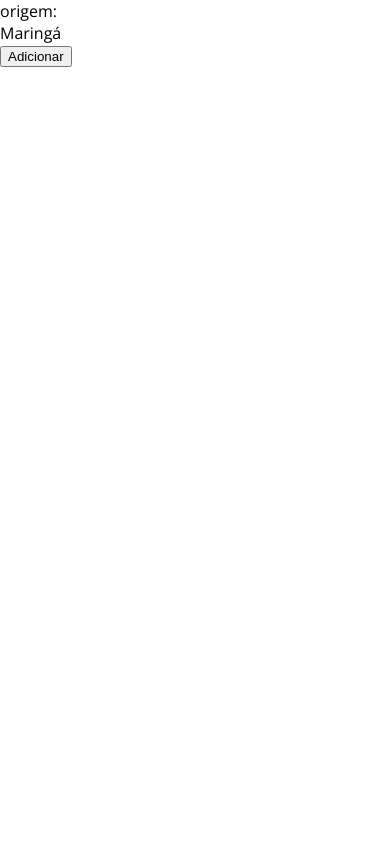
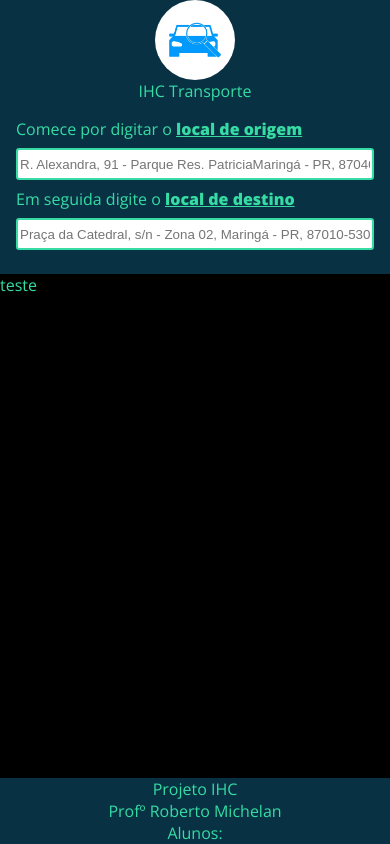
Before and after one commit to Andyzoka/IHC, a Next.js app: page /app in a window 390 px wide. Built offline with nearby package versions, Linux system fonts and the light colour scheme.

Commit message:
atulizado pagina da aplicação com responsividade

```diff
--- a/pages/app.js
+++ b/pages/app.js
@@ -1,28 +1,47 @@
+import Head from 'next/head'
+import styles from '../styles/App.module.css'
+
 import { useState} from 'react';
 
-function Trocar() {
-    const [origem, setOrigem] = useState('Maringá');
-
-    function Troca() {
-        setOrigem('São Paulo');
-        if(origem === 'São Paulo'){
-            setOrigem('Maringá');
-        }
-    }
+export default function Cadastro() {
     return (
-        <div>
-            <div>
-                <span>{origem}</span>
+        <div className={styles.container}>
+            <Head>
+                <title>IHC Transporte</title>
+                <link rel="icon" href="/react.ico" />
+            </Head>
+            <div className={styles.header}>
+                <div className={styles.logo}>
+                    <a href='/'>
+                        <img id={styles.logo} src="/logo.jpg" alt='carro com uma lupa sobrepondo tudo em azul claro'/>
+                        <span>IHC Transporte</span>
+                    </a>
+                </div>
+                <div className={styles.search}>
+                    <form className={styles.form}>
+                        <label name='origem'>Comece por digitar o <span>local de origem</span></label>
+                        <input name='origem' type='text' placeholder='R. Alexandra, 91 - Parque Res. PatriciaMaringá - PR, 87040-460'/>
+                        <label name='destino'>Em seguida digite o <span>local de destino</span></label>
+                        <input name='destino' type='text' placeholder='Praça da Catedral, s/n - Zona 02, Maringá - PR, 87010-530'/>
+                    </form>
+                </div>
             </div>
-            <button onClick={Troca}>Adicionar</button>
+            <main className={styles.main}>
+                <div className={styles.result}>
+                    teste
+                </div>
+            </main>
+            <footer>
+                <p>
+                    Projeto IHC
+                </p>
+                <p>
+                    Profº Roberto Michelan
+                </p>
+                <p>
+                    Alunos:
+                </p>
+            </footer>
         </div>
     )
 }
-
-export default function Cadastro() {
-    return (
-        <div className="container">
-            <span>origem: <Trocar/></span>
-        </div>
-    )
-}
--- a/pages/index.js
+++ b/pages/index.js
@@ -37,7 +37,6 @@ export default function Home() {
           </div>
         </div>
       </main>
-
       <footer className={styles.footer}>
           <p>
             Projeto IHC
--- a/styles/App.module.css
+++ b/styles/App.module.css
@@ -1,3 +1,95 @@
-.container span{
+.container {
+    background-color: var(--blue);
+    height: 100vh;
+    width: 100vw;
+    margin: 0;
+    padding: 0;
+    display: flex;
+    flex-direction: column;
+
+    color: var(--green);
+    font-size: 1rem;
+}
+
+.container .header {
+    width: 100vw;
+    margin: 0;
+    padding: 0;
+    display: flex;
+    flex-direction: column;
+    align-items: center;
+}
+
+.container .header a {
+    display: flex;
+    flex-direction: column;
+    align-items: center;
+}
+
+.container .header .logo {
+    margin: 0;
+    text-align: center;
+}
+
+.container .header .logo #logo {
+    margin: 0;
+    width: 5rem;
+    border-radius: 50%;
+}
+
+.container .header .search {
+    margin: 0;
+    padding: 0;
+    width: 100%;
+}
+
+.container .header .search .form {
+    padding: 0;
+    margin: 1rem;
+    display: flex;
+    flex-direction: column;
+}
+
+.container .header .search .form label span {
+    margin: 0;
+    padding: 0;
+    font-weight: 700;
+    text-decoration: underline;
+}
+
+.container .header .search input {
+    height: 2rem;
+    margin: .5rem 0;
+    border: 2px solid var(--green);
+    border-radius: .2rem;
+}
+
+.container .main {
+    display: flex;
+    flex-direction: column;
+    height: 100%;
     background-color: black;
 }
+
+.container .main .result {
+    margin: 0;
+    height: 100%;
+}
+
+.container footer {
+    margin: 0;
+    padding: 0;
+    text-align: center;
+}
+
+.container footer p {
+    margin: 0;
+
+}
+
+@media (min-width: 800px) {
+    .container .header {
+        flex-direction: row;
+        font-size: 1.2rem;
+    }
+}
```
Also changed, not shown: pages/login.js (+1 -27 lines). Lines whose indentation alone changed are shown as unchanged.
